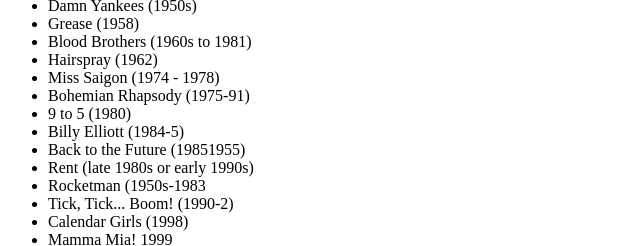
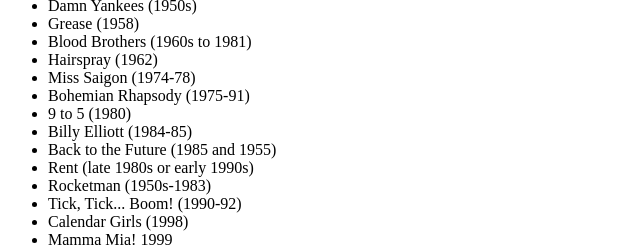
Before and after one commit to slowe/musicals-timeline, a plain HTML site: page index.html in a window 1280 px wide. Shown: the part 757-1003 px from the top of the page, 0-640 px from the left. Drawn offline with Linux system fonts and the light colour scheme.

Commit message:
Fix typos

```diff
--- a/index.html
+++ b/index.html
@@ -28,7 +28,7 @@
 		<li>Hello Dolly! (approx. <time datetime="1900">1900</time>)</li>
 		<li>Moulin Rouge! (<time datetime="1900">1900</time>)</li>
 		<li>My Fair Lady (Edwardian - roughly <time datetime="1901" datetime-end="1910">1901-1910</time>)</li>
-		<li>Meet Me in St Louis (<time datetime="1904">1904</time></li>
+		<li>Meet Me in St Louis (<time datetime="1904">1904</time>)</li>
 		<li>Fiddler on the Roof (around <time datetime="1905">1905</time>)</li>
 		<li>Half a Sixpence (<time datetime="1905">1905</time>)</li>
 		<li>Oklahoma! (<time datetime="1906">1906</time>)</li>
@@ -37,7 +37,7 @@
 		<li>The Music Man (<time datetime="1912">summer 1912</time>)</li>
 		<li>Guys and Dolls (<time datetime="1920" datetime="1930">1920s</time>)</li>
 		<li>Gypsy (<time datetime="1920" datetime-end="1937">1920s - 1930s</time>)</li>
-		<li>Chicago (<time datetime="1924">1924</time></li>
+		<li>Chicago (<time datetime="1924">1924</time>)</li>
 		<li>Caberet (<time datetime="1929" datetime-end="1930">1929-30</time>)</li>
 		<li>Sound of Music (<time datetime="1938">1938</time>)</li>
 		<li>Cats (poetry written in <time datetime="1939">1939</time>)</li>
@@ -52,14 +52,14 @@
 		<li>Grease (<time datetime="1958">1958</time>)</li>
 		<li>Blood Brothers (<time datetime="1960" datetime-end="1981">1960s to 1981</time>)</li>
 		<li>Hairspray (<time datetime="1962">1962</time>)</li>
-		<li>Miss Saigon (<time datetime="1975-04" datetime-end="1978">1974 - 1978</time>)</li>
+		<li>Miss Saigon (<time datetime="1975-04" datetime-end="1978">1974-78</time>)</li>
 		<li>Bohemian Rhapsody (<time datetime="1975" datetime-end="1991">1975-91</time>)</li>
 		<li>9 to 5 (<time datetime="1980">1980</time>)</li>
-		<li>Billy Elliott (<time datetime="1984" datetime-end="1985">1984-5</time>)</li>
-		<li>Back to the Future (<time datetime="1985-10">1985</time and <time datetime="1955-10">1955</time>)</li>
+		<li>Billy Elliott (<time datetime="1984" datetime-end="1985">1984-85</time>)</li>
+		<li>Back to the Future (<time datetime="1985-10">1985</time> and <time datetime="1955-10">1955</time>)</li>
 		<li>Rent (late <time datetime="1985" datetime-end="1995">1980s</time> or early 1990s)</li>
-		<li>Rocketman (<time datetime="1950" datetime-end="1983">1950s-1983</time></li>
-		<li>Tick, Tick... Boom! (<time datetime="1990" datetime-end="1992">1990-2</time>)</li>
+		<li>Rocketman (<time datetime="1950" datetime-end="1983">1950s-1983</time>)</li>
+		<li>Tick, Tick... Boom! (<time datetime="1990" datetime-end="1992">1990-92</time>)</li>
 		<li>Calendar Girls (<time datetime="1998">1998</time>)</li>
 		<li>Mamma Mia! <time datetime="1999">1999</time></li>
 		<li>Come From Away (<time datetime="2001-09-11" datetime-end="2001-09-18">September 2001</time>)</li>
```
